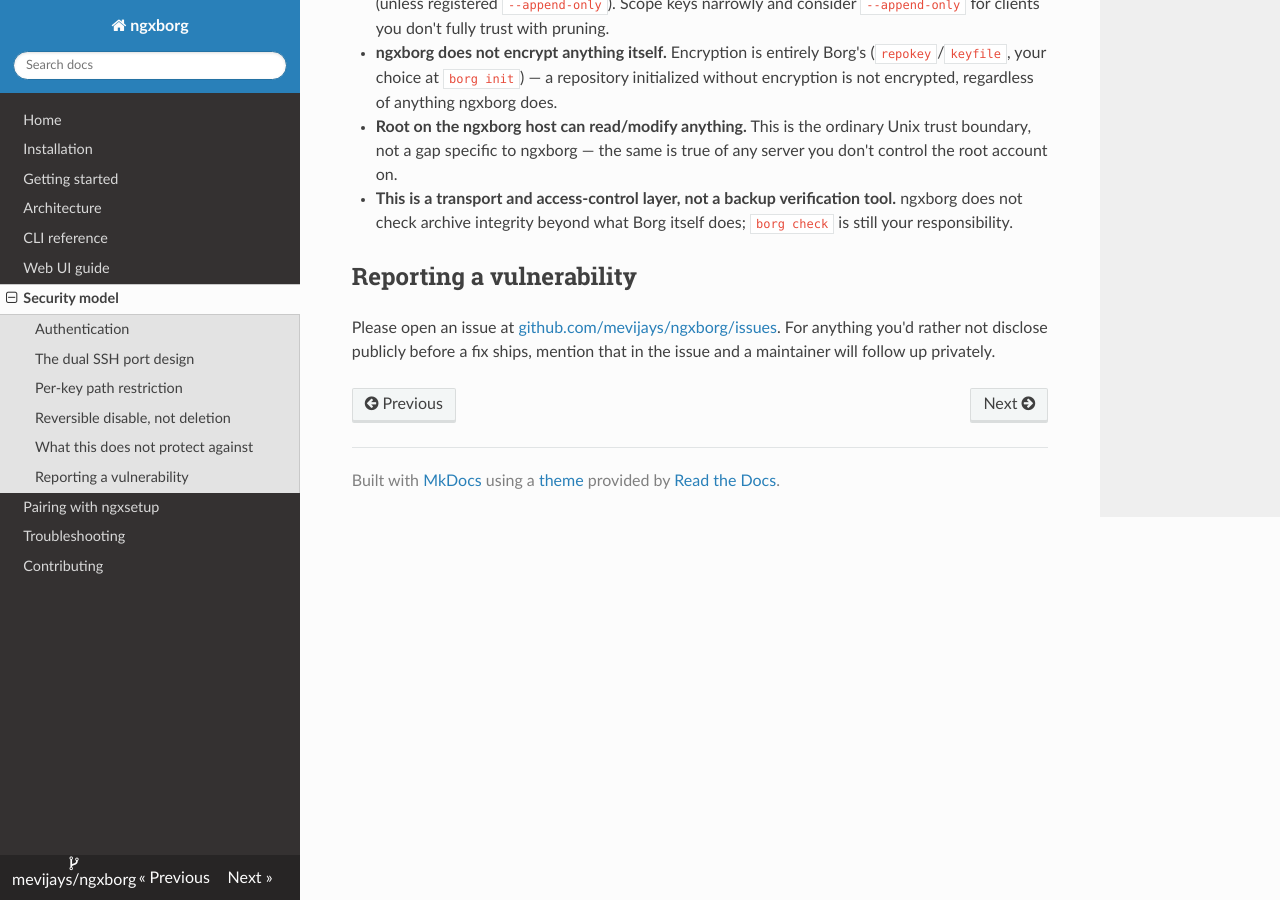
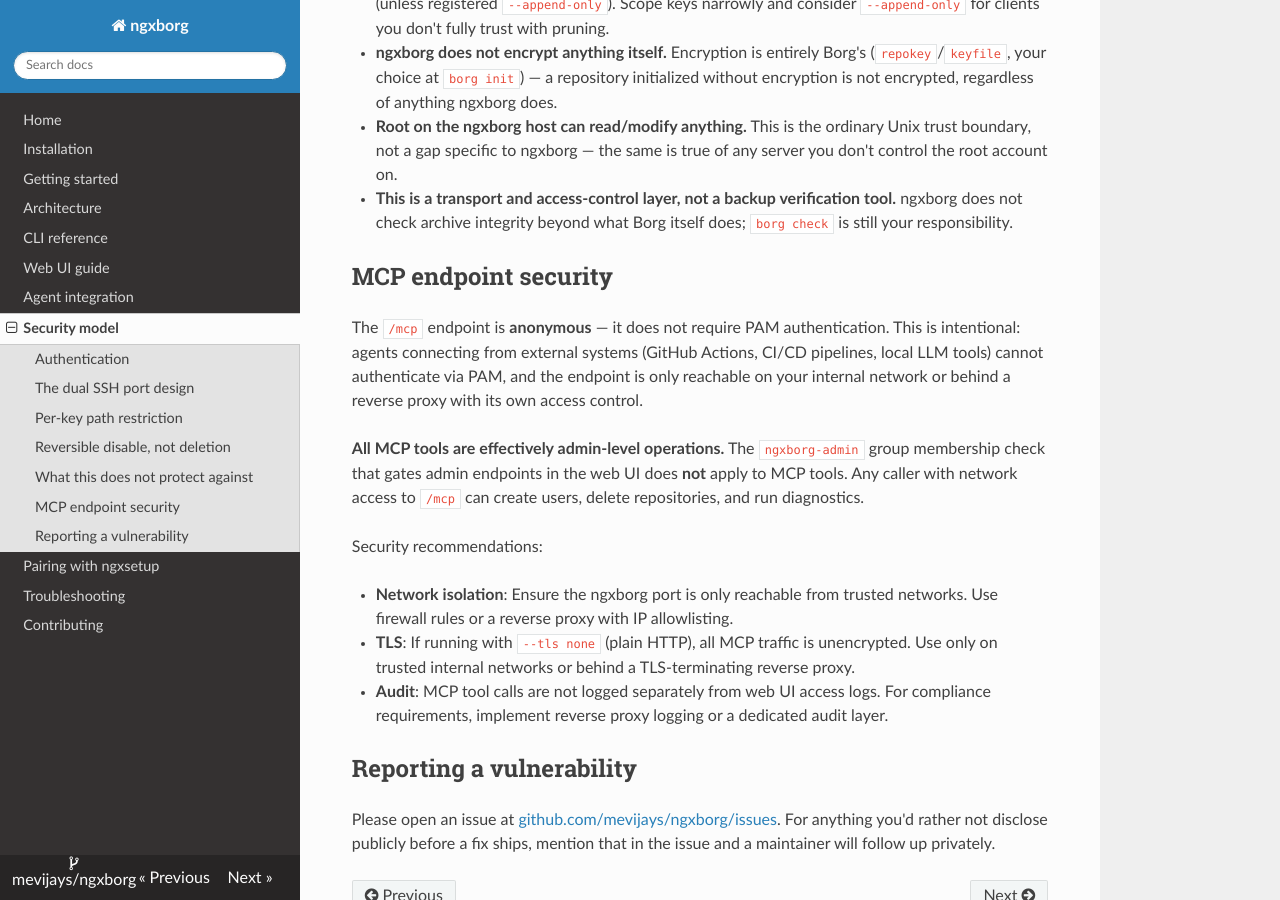
Before and after one commit to mevijays/ngxborg, an MkDocs documentation site: the page built from docs/security.md, in a window 1280 px wide and 900 px high, scrolled down 1915 px. Built offline with MkDocs 1.6.1, drawn with Linux system fonts in a browser that asks for light colours; nearby versions of some CDN libraries.

Commit message:
docs: add agent integration guide and update docs for MCP server
- Add docs/agent-integration.md with full MCP server documentation
- Document 17 tools: user mgmt (8), repo mgmt (6), system (3)
- Include protocol examples: initialize, tools/list, tools/call
- Add usage examples for Claude Desktop, Python MCP SDK, GitHub Actions
- Update docs/index.md to mention MCP server
- Update docs/security.md with MCP endpoint security section
- Update mkdocs.yml nav to include agent integration
- Update README.md documentation links

```diff
--- a/docs/security.md
+++ b/docs/security.md
@@ -99,6 +99,32 @@ Being direct about the boundaries:
   verification tool.** ngxborg does not check archive integrity beyond
   what Borg itself does; `borg check` is still your responsibility.
 
+## MCP endpoint security
+
+The `/mcp` endpoint is **anonymous** — it does not require PAM
+authentication. This is intentional: agents connecting from external
+systems (GitHub Actions, CI/CD pipelines, local LLM tools) cannot
+authenticate via PAM, and the endpoint is only reachable on your internal
+network or behind a reverse proxy with its own access control.
+
+**All MCP tools are effectively admin-level operations.** The
+`ngxborg-admin` group membership check that gates admin endpoints in
+the web UI does **not** apply to MCP tools. Any caller with network
+access to `/mcp` can create users, delete repositories, and run
+diagnostics.
+
+Security recommendations:
+
+- **Network isolation**: Ensure the ngxborg port is only reachable from
+  trusted networks. Use firewall rules or a reverse proxy with IP
+  allowlisting.
+- **TLS**: If running with `--tls none` (plain HTTP), all MCP traffic
+  is unencrypted. Use only on trusted internal networks or behind a
+  TLS-terminating reverse proxy.
+- **Audit**: MCP tool calls are not logged separately from web UI access
+  logs. For compliance requirements, implement reverse proxy logging or
+  a dedicated audit layer.
+
 ## Reporting a vulnerability
 
 Please open an issue at
--- a/mkdocs.yml
+++ b/mkdocs.yml
@@ -21,6 +21,7 @@ nav:
   - Architecture: architecture.md
   - CLI reference: cli-reference.md
   - Web UI guide: web-ui.md
+  - Agent integration: agent-integration.md
   - Security model: security.md
   - Pairing with ngxsetup: ngxsetup-integration.md
   - Troubleshooting: troubleshooting.md
```
Also changed, not shown: README.md (+2 -0 lines), docs/agent-integration.md (added, +245 -0 lines), docs/index.md (+3 -0 lines).
